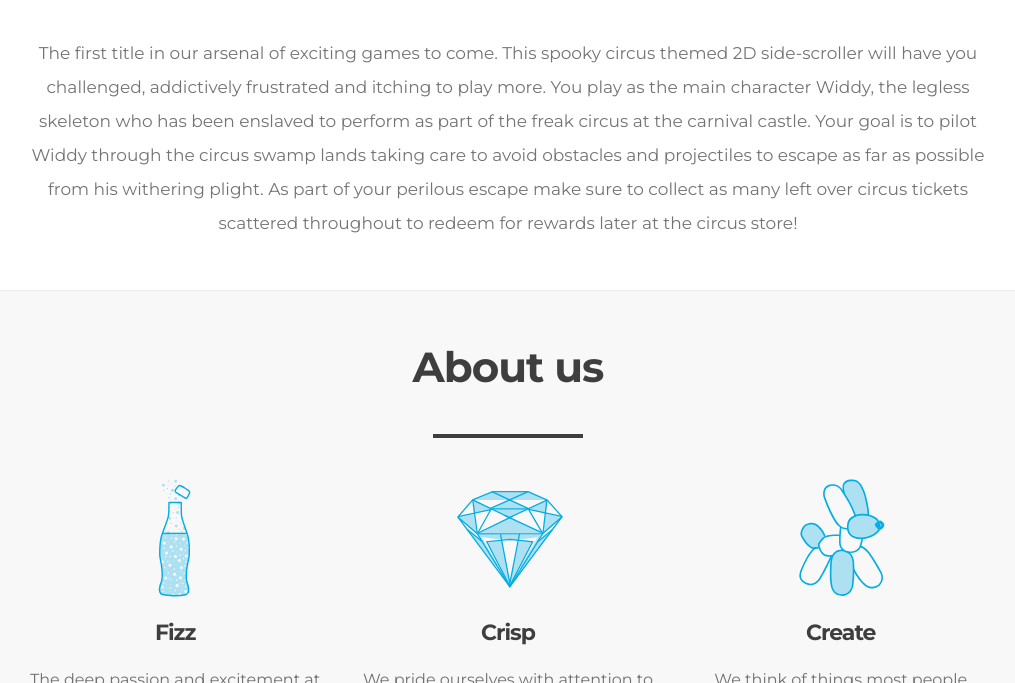
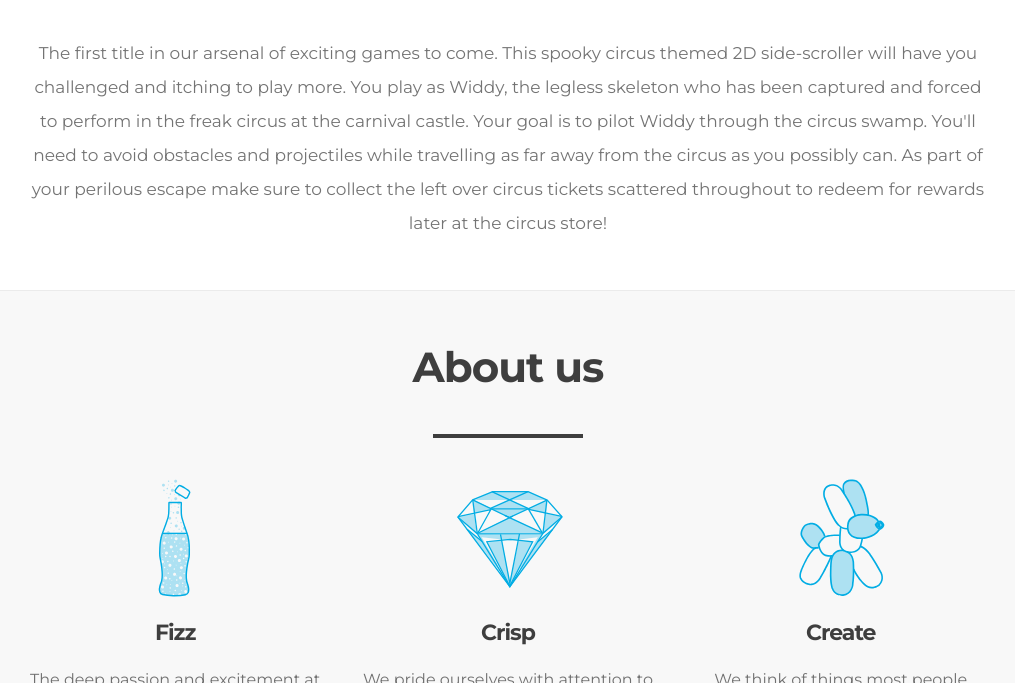
Before and after one commit to frispgames/frispgames.github.io, a Jekyll site: the page built from index.html, in a window 1280 px wide and 900 px high, scrolled down 1090 px, cut to the strip 217-900 px from the top of the window. Shown: the whole strip, without its empty margins (132-1147 px from the left). Built offline with Jekyll 4.4.1, drawn with Linux system fonts in a browser that asks for light colours; nearby versions of some CDN libraries.

Commit message:
Update description

```diff
--- a/index.html
+++ b/index.html
@@ -13,7 +13,7 @@ layout: default
       </div>
       <div class="game-content twelve columns">
         <p>
-          The first title in our arsenal of exciting games to come. This spooky circus themed 2D side-scroller will have you challenged, addictively frustrated and itching to play more. You play as the main character Widdy, the legless skeleton who has been enslaved to perform as part of the freak circus at the carnival castle. Your goal is to pilot Widdy through the circus swamp lands taking care to avoid obstacles and projectiles to escape as far as possible from his withering plight. As part of your perilous escape make sure to collect as many left over circus tickets scattered throughout to redeem for rewards later at the circus store!
+          The first title in our arsenal of exciting games to come. This spooky circus themed 2D side-scroller will have you challenged and itching to play more. You play as Widdy, the legless skeleton who has been captured and forced to perform in the freak circus at the carnival castle. Your goal is to pilot Widdy through the circus swamp. You'll need to avoid obstacles and projectiles while travelling as far away from the circus as you possibly can. As part of your perilous escape make sure to collect the left over circus tickets scattered throughout to redeem for rewards later at the circus store!
         </p>
       </div>
     </div>
```
